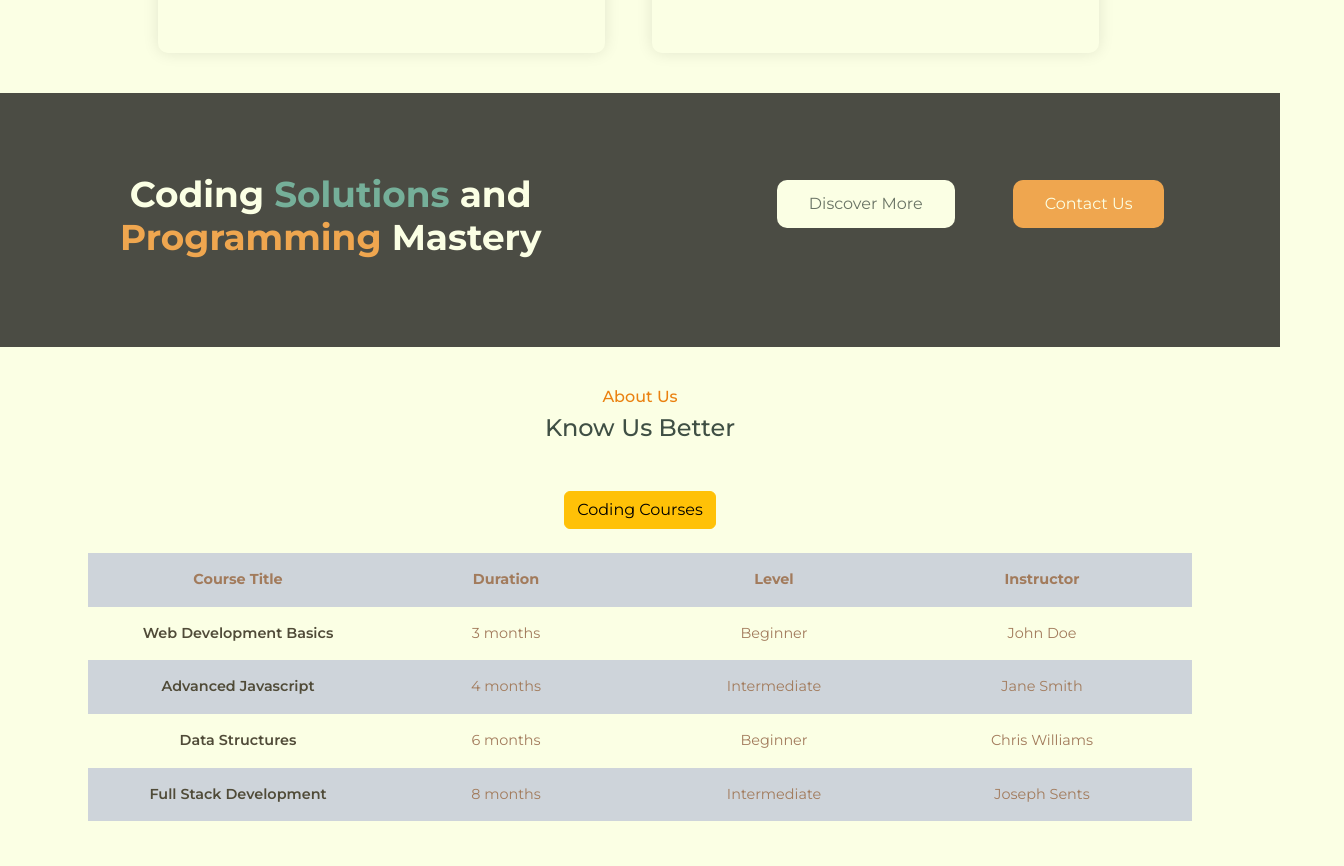
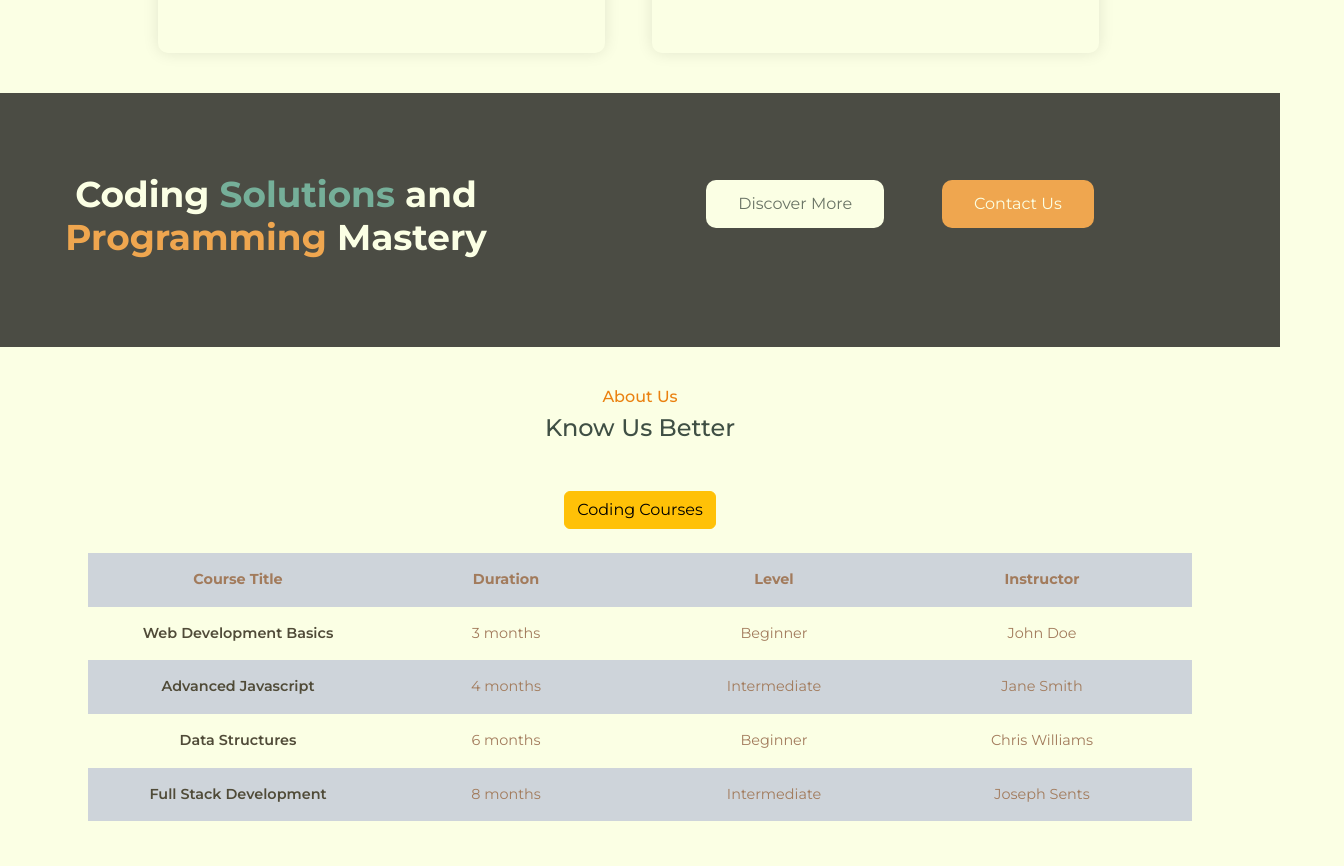
Before and after one commit to V-bhoy/edtech-static-website, a plain HTML site: page index.html in a window 1280 px wide. Shown: the part 1324-2190 px from the top of the page, 1344 px wide, since content can reach past the window. Drawn offline with nearby package versions, Linux system fonts and the light colour scheme; a web font is replaced by a local one.

Commit message:
fix banner styles

```diff
--- a/index.html
+++ b/index.html
@@ -163,7 +163,7 @@
     <!--Banner-->
     <div class="container-fluid banner-container">
       <div class="overlay">
-        <section class="row banner" id="banner">
+        <section class="row banner m-0" id="banner">
           <div class="col-lg-5 col-md-12">
             <h4>
               Coding <em>Solutions</em> and <strong>Programming</strong> Mastery
--- a/styles.css
+++ b/styles.css
@@ -205,19 +205,21 @@ header {
 .banner-container {
   background-image: url(./assets/banner.jpg);
   background-size: cover;
+  margin: 0;
   margin-top: 1.5rem;
+  padding: 0;
   align-content: center;
-  padding: 0;
 }
 
 .banner {
-  padding: 5rem 0rem;
+  padding: 5rem 1rem;
   width: 100%;
 }
 
 .banner .buttons {
   display: flex;
   justify-content: center;
+  align-items: center;
   gap: 2rem;
 }
 
```
